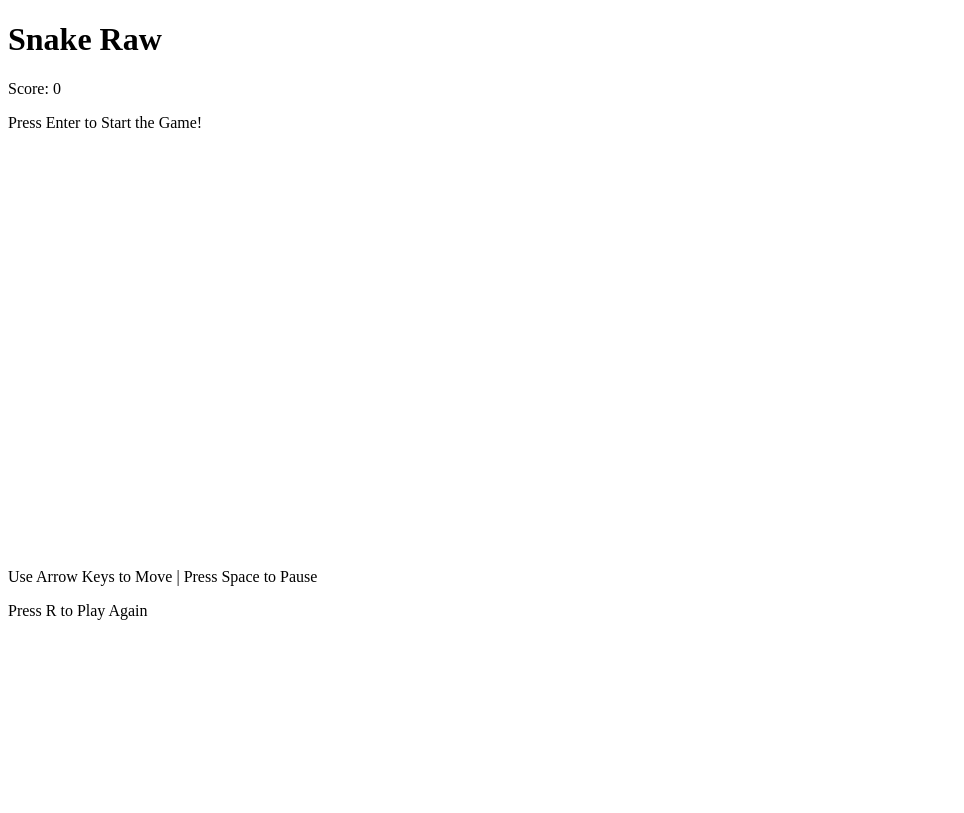
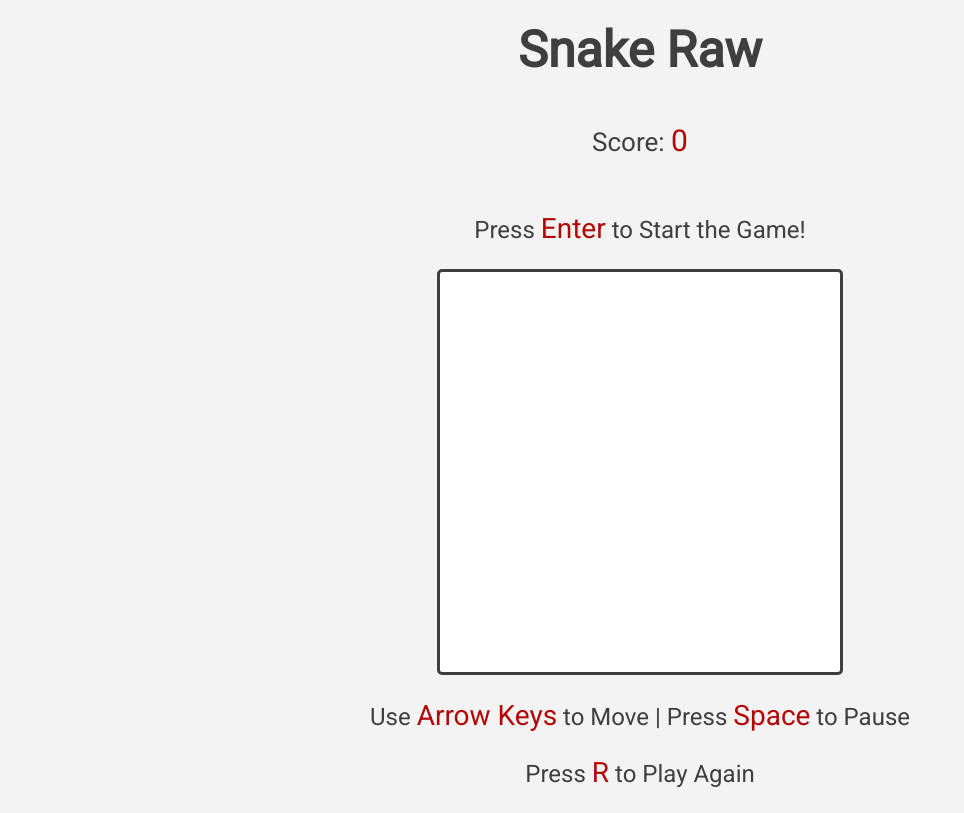
Before and after one commit to alekvelichkovikj/snake-game, a plain HTML site: page index.html in a window 1280 px wide. Shown: the whole page, without its empty margins (0-964 px from the left). Drawn offline with Linux system fonts and the light colour scheme; the site is published under a folder, as on GitHub Pages, so addresses that start at the root find nothing.

Commit message:
fixing pages error/not loadind css

```diff
--- a/app.js
+++ b/app.js
@@ -3,6 +3,8 @@
 // STEP 3: INCORPORATING THE ARROW KEYS
 // STEP 4: CREATING THE APPLE
 // STEP 5: GAME OVER / If  THE SNAKE HITS A WALL / IF THE SNAKE HITS ITSELF
+
+// BUGS TO FIX: SNAKE STILL GOES IN REVERSE, AT STARTUP IF U PRESS SPACE INSTEAD OF ENTER IT TRIGERS THE DRAW(), THE BLACK CANVAS ON LOADING
 
 // Variables
 const snakeBox = document.querySelector('#game')
@@ -32,6 +34,7 @@ function startGame(e) {
     // RELOAD GAME
     case 82:
       location.reload()
+      draw
       break
     // PRESS ENTER TO START THE GAME
     case 13:
--- a/index.html
+++ b/index.html
@@ -4,7 +4,7 @@
     <meta charset="UTF-8" />
     <meta http-equiv="X-UA-Compatible" content="IE=edge" />
     <meta name="viewport" content="width=device-width, initial-scale=1.0" />
-    <link rel="stylesheet" href="/style.css" />
+    <link rel="stylesheet" href="style.css" />
     <title>Document</title>
   </head>
   <body>
--- a/style.css
+++ b/style.css
@@ -16,7 +16,7 @@ body {
 #game {
   border: #3f3f3f solid 3px;
   border-radius: 5px;
-  background-color: #fff;
+  background-color: #fff !important;
 }
 
 .score {
```
